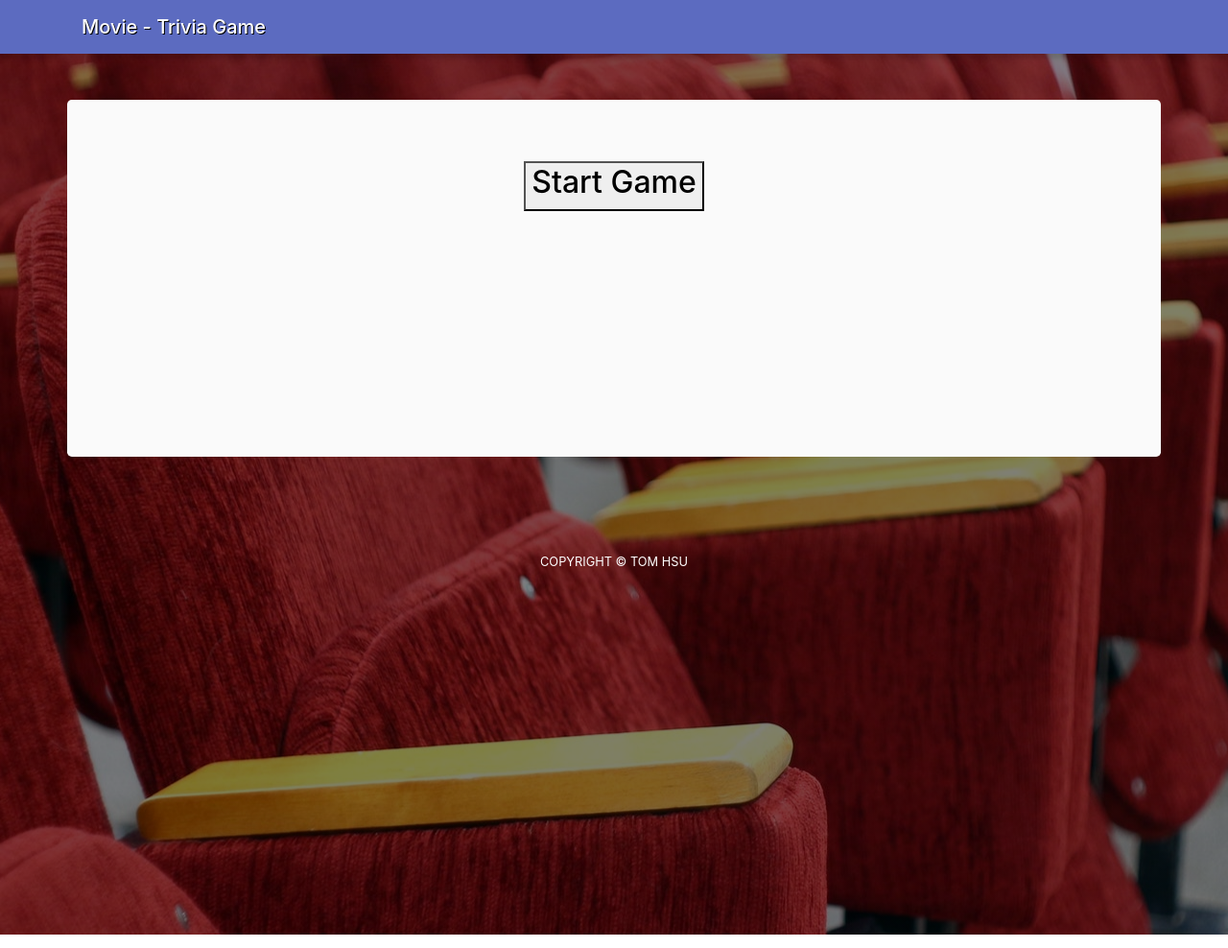
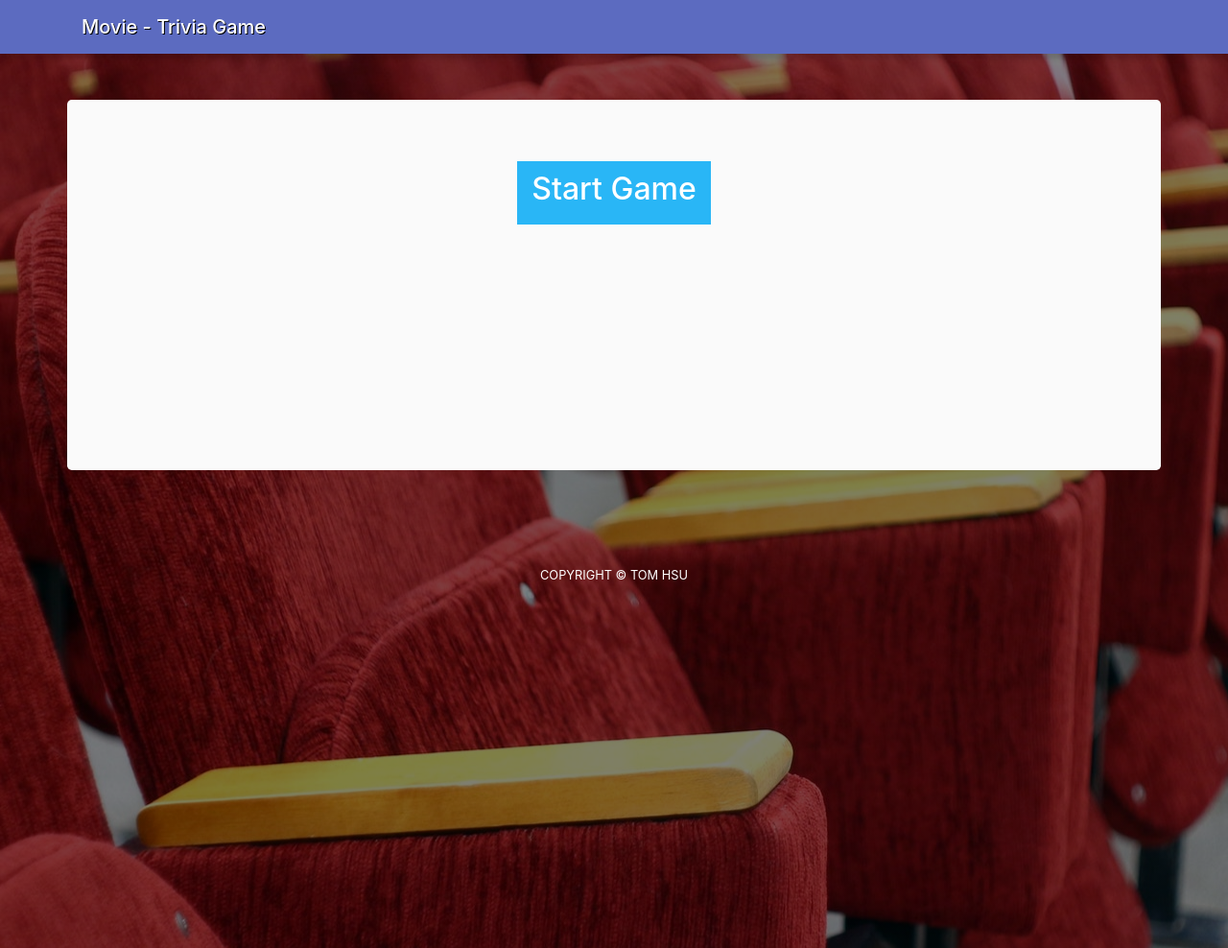
Before and after one commit to thomaschsu/TriviaGame, a plain HTML site: page index.html in a window 1280 px wide. Shown: the whole page at 96% size. Drawn offline with nearby package versions, Linux system fonts and the light colour scheme.

Commit message:
Fixed css for button

```diff
--- a/assets/css/style.css
+++ b/assets/css/style.css
@@ -46,3 +46,9 @@ input {
     box-shadow: 0 5px 5px 0 rgba(0,0,0,0.15);
     text-shadow: 1px 1px #000;
 }
+button {
+    padding: 10px 15px;
+    background-color: #29B6F6;
+    color: #FFF;
+    border: none;
+}
```
